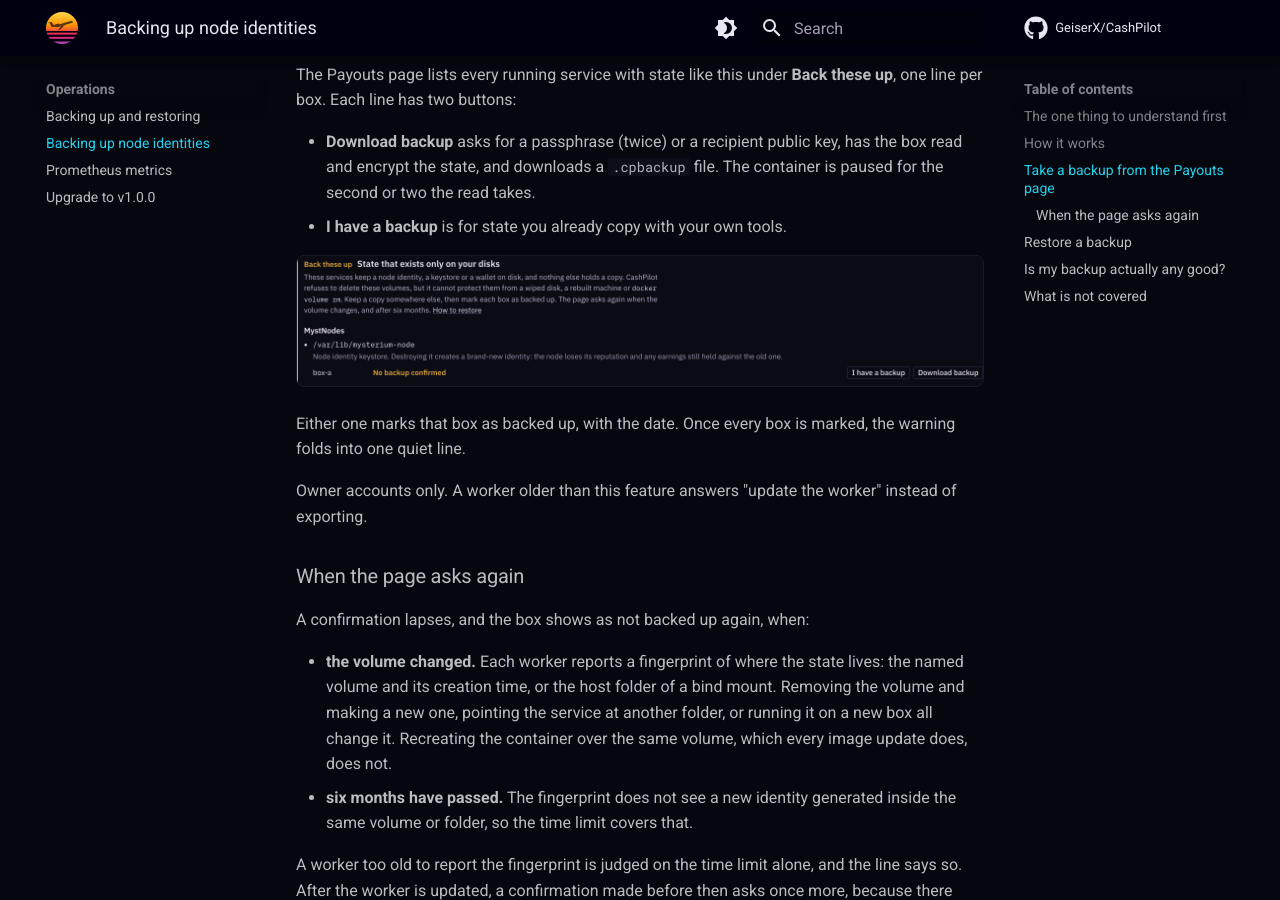
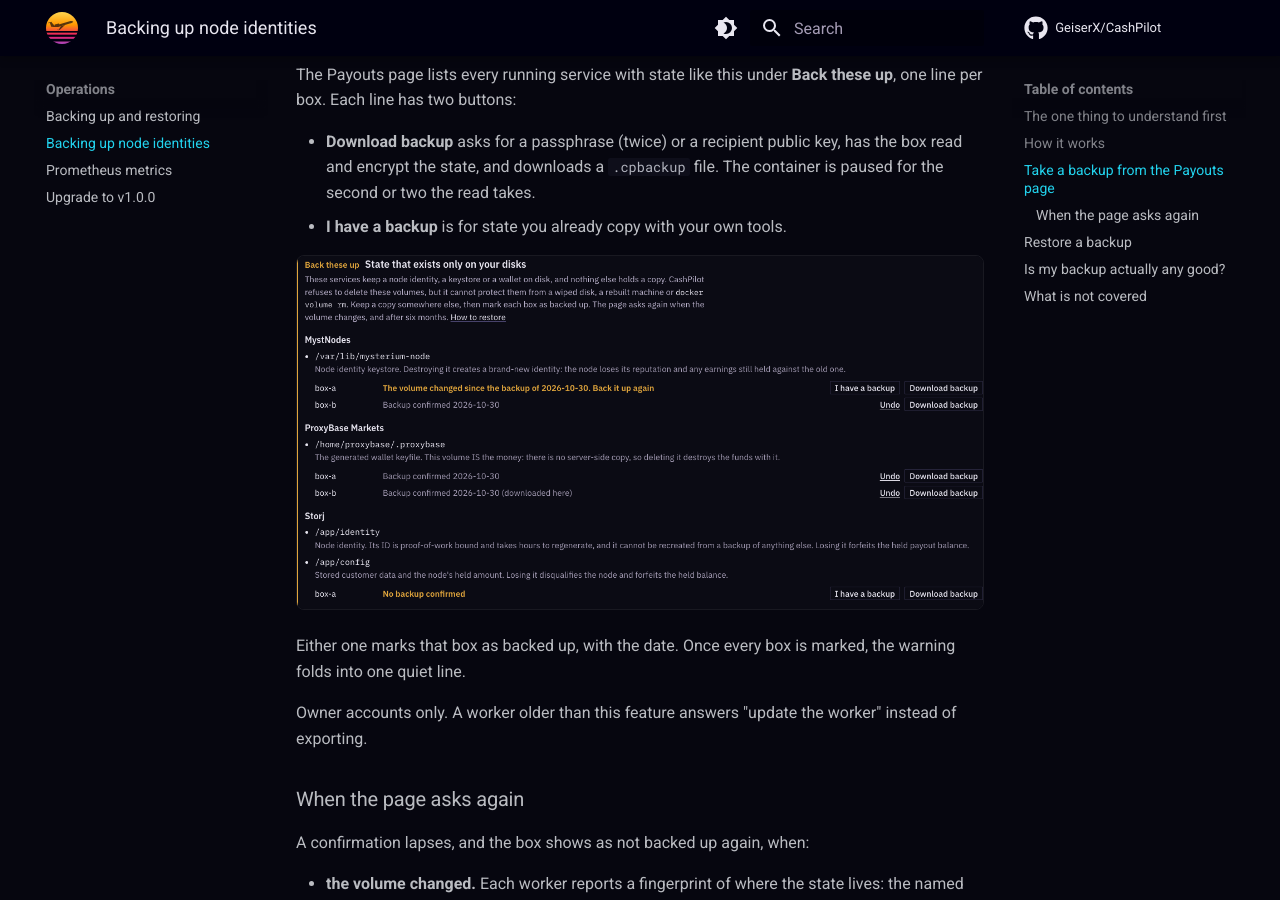
Before and after one commit to GeiserX/CashPilot, an MkDocs documentation site: the page built from docs/backup.md, in a window 1280 px wide and 900 px high, scrolled down 1637 px. Built offline with MkDocs 1.6.1 and Material for MkDocs 9.7.7, drawn with Linux system fonts in a browser that asks for light colours; comment, search, counter and statistics services are not loaded.

Commit message:
docs: retake the theme shots on the plain demo seed, and set Sunrise's swatch apart from Warm's
The theme shots showed the overflow-test rows. Sunrise's swatch was mostly
orange at 14 px, like Warm's; it now shows the pink and violet. The
payouts-backups shot is back to its original size and content, in Classic.

```diff
--- a/app/static/css/style.css
+++ b/app/static/css/style.css
@@ -2237,7 +2237,7 @@
    primary buttons (row buttons stay neutral), an orange focus ring and the
    balance. Text and status colours stay as in dark. Contrast is in the PR that
    added it; every text pair is >= 4.5:1 and every UI pair >= 3:1. */
-.theme-swatch[data-swatch="sunrise"] { background: linear-gradient(135deg, #15171a 50%, #FF9800 50%, #EC407A); }
+.theme-swatch[data-swatch="sunrise"] { background: linear-gradient(135deg, #15171a 50%, #FF9800 50%, #EC407A 60%, #AB47BC 78%); }
 :root[data-theme="sunrise"] {
   --sun: linear-gradient(90deg, #FFD54F, #FF9800 40%, #E91E63 72%, #AB47BC);
   --sun-warm: linear-gradient(90deg, #FF9800, #EC407A);       /* dark text >= 4.77:1 */
--- a/docs/backup.md
+++ b/docs/backup.md
@@ -70,7 +70,7 @@
   container is paused for the second or two the read takes.
 - **I have a backup** is for state you already copy with your own tools.
 
-![The Back these up card on the Payouts page: the MystNodes keystore volume, and one line per box saying whether its backup is confirmed, with the I have a backup and Download backup buttons](images/screenshots/payouts-backups.png)
+![The Back these up card on the Payouts page: one line per box, with a confirmed backup shown quietly with its date, a box whose volume changed asked to back up again, and the I have a backup and Download backup buttons](images/screenshots/payouts-backups.png)
 
 Either one marks that box as backed up, with the date. Once every box is
 marked, the warning folds into one quiet line.
```
Also changed, not shown: docs/images/screenshots/payouts-backups.png, docs/images/screenshots/theme-classic.png, docs/images/screenshots/theme-dark.png, docs/images/screenshots/theme-light.png, docs/images/screenshots/theme-picker.png, docs/images/screenshots/theme-sunrise.png, docs/images/screenshots/theme-warm.png.
